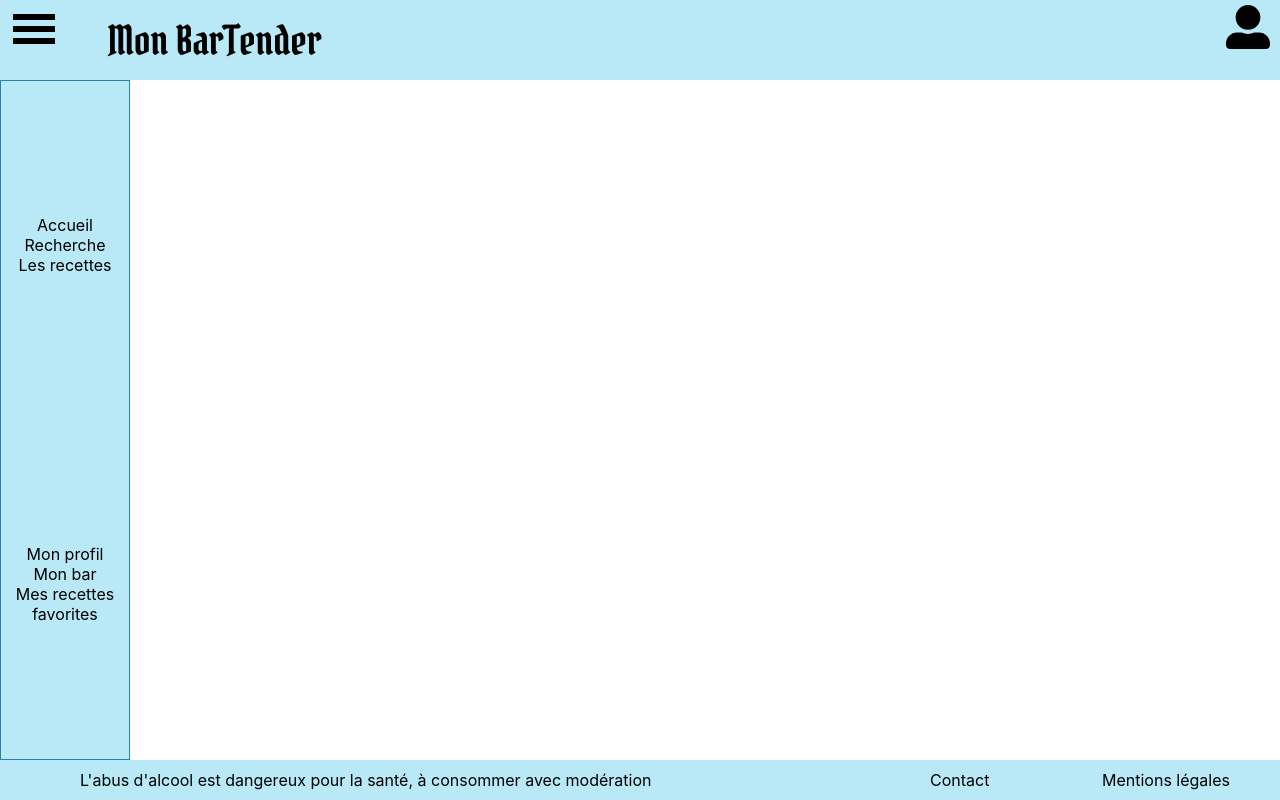
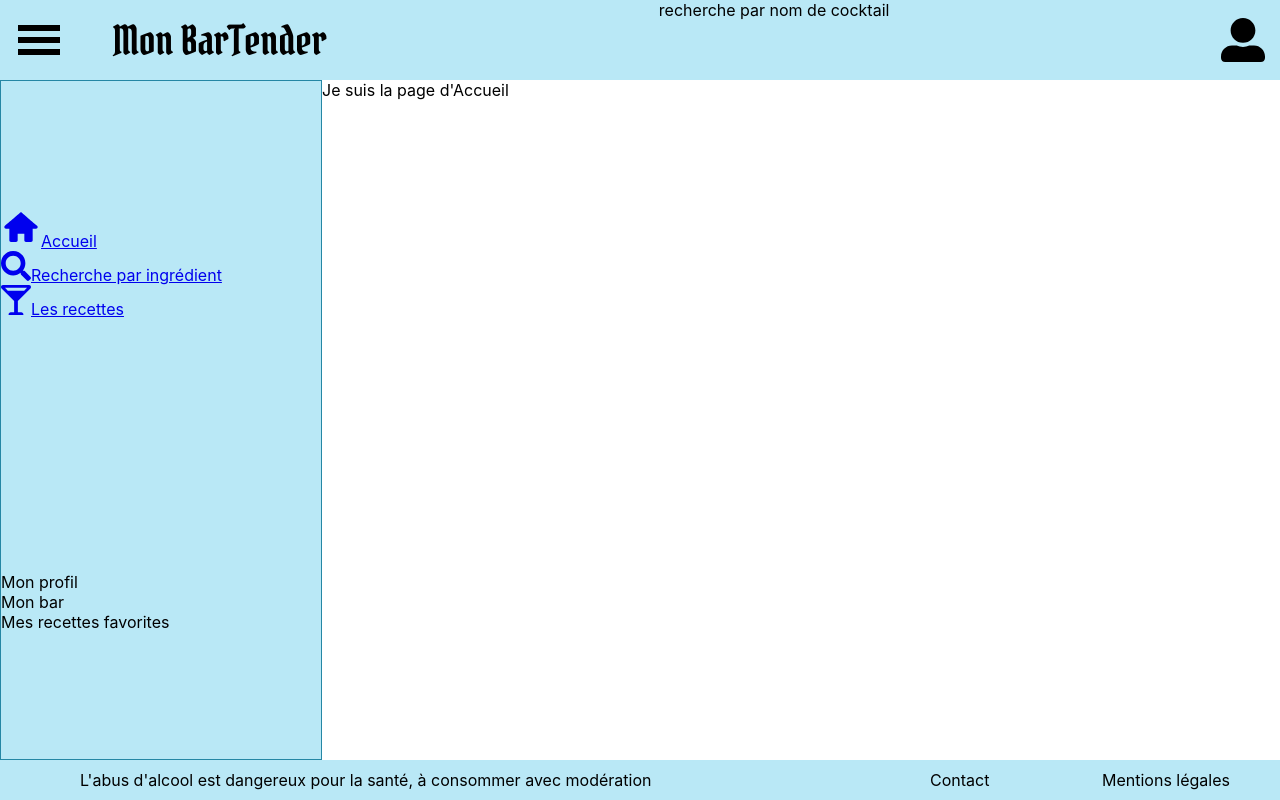
Before and after one commit to Lany75/monbartender-front, a React (Create React App) app in the folder monbartender/: page / in a window 1280 px wide. Built offline with nearby package versions, Linux system fonts and the light colour scheme.

Commit message:
création de l'affichage et des routes de navigation

```diff
--- a/monbartender/src/App.css
+++ b/monbartender/src/App.css
@@ -36,3 +36,8 @@
     transform: rotate(360deg);
   }
 }
+
+.navMain {
+  display: flex;
+  flex-direction: row;
+}
--- a/monbartender/src/App.js
+++ b/monbartender/src/App.js
@@ -1,16 +1,24 @@
 import React from "react";
+import { BrowserRouter } from "react-router-dom";
+
 import "./App.css";
+
 import Header from "./components/header/Header";
 import Footer from "./components/footer/Footer";
 import Navbar from "./components/navbar/Navbar";
 
+import Main from "./components/main/Main";
+
 function App() {
   return (
-    <div className="App">
+    <BrowserRouter>
       <Header />
-      <Navbar />
+      <div className="navMain">
+        <Navbar />
+        <Main />
+      </div>
       <Footer />
-    </div>
+    </BrowserRouter>
   );
 }
 
--- /dev/null
+++ b/monbartender/src/components/accueil/Accueil.js
@@ -0,0 +1,7 @@
+import React from "react";
+
+const Accueil = () => {
+  return <div className="pageaccueil"> Je suis la page d&apos;Accueil</div>;
+};
+
+export default Accueil;
--- a/monbartender/src/components/header/Header.css
+++ b/monbartender/src/components/header/Header.css
@@ -7,13 +7,19 @@
 .header {
   display: flex;
   flex-direction: row;
-
+  justify-content: space-between;
   height: 10vh;
   background-color: #B9E8F6;
 }
+.menutitre {
+  display: flex;
+  flex-direction: row;
+}
 
 .iconMenu{
-    margin: 5px 0px 5px 10px;
+  display: flex;
+  align-items: center;
+   margin-left: 15px;
 }
 
 .titre {
@@ -25,8 +31,13 @@
 }
 
 .iconLogin {
-  position: absolute;
+  display: flex;
+  align-items: center;
+  float: left;
+  /*position: absolute;
   right: 0;
-  top: 0;
-  margin: 5px 10px 5px 0px;
+  top: center;*/
+
+  margin-right: 15px;
+  /*margin: 5px 10px 5px 0px;*/
 }
--- a/monbartender/src/components/header/Header.js
+++ b/monbartender/src/components/header/Header.js
@@ -7,10 +7,13 @@ import "./Header.css";
 const Header = () => {
   return (
     <div className="header">
-      <div className="iconMenu">
-        <GiHamburgerMenu size={48} />
+      <div className="menutitre">
+        <div className="iconMenu">
+          <GiHamburgerMenu size={48} />
+        </div>
+        <div className="titre">Mon BarTender</div>
       </div>
-      <div className="titre">Mon BarTender</div>
+      <div>recherche par nom de cocktail</div>
       <div className="iconLogin">
         <FaUserAlt size={44} />
       </div>
@@ -19,12 +22,3 @@ const Header = () => {
 };
 
 export default Header;
-
-/*import { FaBeer } from 'react-icons/fa';
-
-class Question extends React.Component {
-  render() {
-    return <h3> Lets go for a <FaBeer />? </h3>
-  }
-}
-*/
--- /dev/null
+++ b/monbartender/src/components/listeRecettes/ListeRecettes.js
@@ -0,0 +1,9 @@
+import React from "react";
+
+const ListeRecettes = () => {
+  return (
+    <div className="pageaccueil"> Je suis la page de liste de recettes</div>
+  );
+};
+
+export default ListeRecettes;
--- /dev/null
+++ b/monbartender/src/components/main/Main.js
@@ -0,0 +1,19 @@
+import React from "react";
+import { Switch, Route } from "react-router-dom";
+import Accueil from "../accueil/Accueil";
+import Recherche from "../recherche/Recherche";
+import ListeRecettes from "../listeRecettes/ListeRecettes";
+
+function Main() {
+  return (
+    <div className="main">
+      <Switch>
+        <Route exact path="/" component={Accueil} />
+        <Route path="/recherche" component={Recherche} />
+        <Route path="/recettes" component={ListeRecettes} />
+      </Switch>
+    </div>
+  );
+}
+
+export default Main;
--- a/monbartender/src/components/navbar/Navbar.css
+++ b/monbartender/src/components/navbar/Navbar.css
@@ -2,12 +2,8 @@
   display: flex;
   flex-direction: column;
   justify-content: space-around;
-  width: 10%;
+  width: 25%;
   height: 84.7vh;
   background-color: #B9E8F6;
-  border: 1px solid #2587A5
+  border: 1px solid #2587A5;
 }
-
-.nonconnecte {
-
-}
--- a/monbartender/src/components/navbar/Navbar.js
+++ b/monbartender/src/components/navbar/Navbar.js
@@ -1,14 +1,32 @@
 import React from "react";
 
 import "./Navbar.css";
+import { Link } from "react-router-dom";
+import { TiHome } from "react-icons/ti";
+import { FaSearch, FaGlassMartiniAlt } from "react-icons/fa";
 
 const Navbar = () => {
   return (
     <div className="navbar">
       <div className="nonconnecte">
-        <div className="accueil">Accueil</div>
-        <div className="recherche">Recherche</div>
-        <div className="recette">Les recettes</div>
+        <div className="navmenu">
+          <Link to="/">
+            <TiHome size={40} />
+            Accueil
+          </Link>
+        </div>
+        <div className="navmenu">
+          <Link to="/recherche">
+            <FaSearch size={30} />
+            Recherche par ingrédient
+          </Link>
+        </div>
+        <div className="navmenu">
+          <Link to="/recettes">
+            <FaGlassMartiniAlt size={30} />
+            Les recettes
+          </Link>
+        </div>
       </div>
 
       <div className="connecte">
--- /dev/null
+++ b/monbartender/src/components/recherche/Recherche.js
@@ -0,0 +1,7 @@
+import React from "react";
+
+const Recherche = () => {
+  return <div className="pagerecherche"> Je suis la page de Recherche</div>;
+};
+
+export default Recherche;
```
Also changed, not shown: 1 other file (tests, documents, lock files or other folders).
